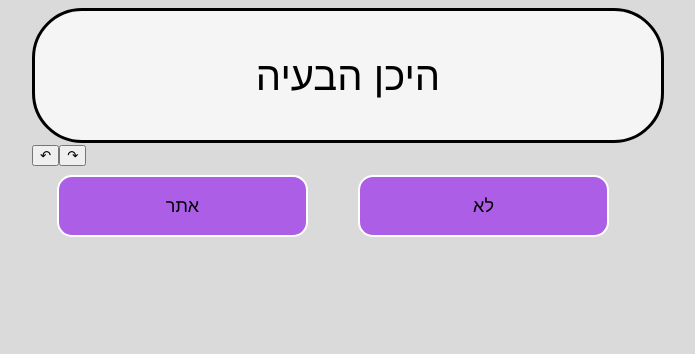
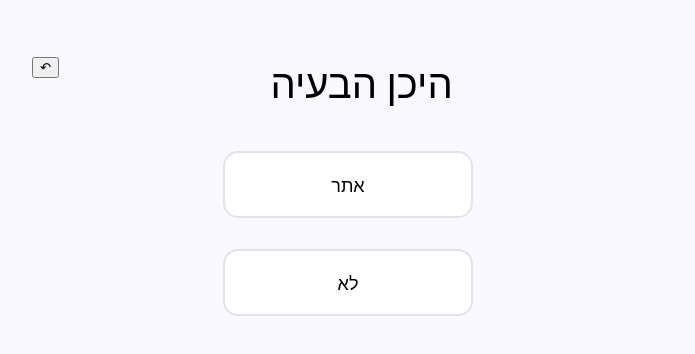
Before and after one commit to amitnoyberg18/DataMangement, a React (Create React App) app: page / in a window 1280 px wide. Shown: the top 354 px of the page, without its empty margins (292-987 px from the left). Built offline with nearby package versions, Linux system fonts and the light colour scheme.

Commit message:
add a final page and change UI

```diff
--- a/src/App.tsx
+++ b/src/App.tsx
@@ -3,6 +3,7 @@ import Question from "./components/Question";
 import Answer from "./components/Answer";
 import CardQuestionnaire from "./classes/cardQuestion";
 import dataVal from './data/data';
+import FinalAnswerPage from './components/FinalAnswerPage';
 
 interface Istate{
   cardTree :CardQuestionnaire<string>
@@ -24,23 +25,24 @@ function App() {
   const backToPrevCard = ()=>{
     setCard((theCard:CardQuestionnaire<string>)=>theCard.getPrevCard())
   }
-  const forwardquestio = ()=>{
-
-  }
 
 //another variable that contains an array of dictonaries that contains the question and the picked answer
 
   return (
     <div className="App">
-      <Question questionText={card.getQuestionText()}/>
-      {card.getAnwers()?.map((answer,index)=>{
-        console.log(index)
-        return <Answer answer={answer} index={index} key={index} setCard={setCard}/>
-      })}
-      <div className="buttons">
-        <button onClick={backToPrevCard}>&#x21B6;</button>
-        <button>&#x21B7;</button>
-      </div>
+              <div className="buttons">
+          <button onClick={backToPrevCard}>&#x21B6;</button>
+          {/* <button>&#x21B7;</button> */}
+        </div>
+      {card.hasNext() &&
+      <div className="card">
+        <Question questionText={card.getQuestionText()}/>
+        {card.getAnwers()?.map((answer,index)=>{
+          return <Answer answer={answer} index={index} key={index} setCard={setCard}/>
+        })}
+
+      </div>}
+      {!card.hasNext() && <FinalAnswerPage theWayToSolve={card.getQuestionText()} crmDetails={card.getAnwers()} setCard={setCard}/>}
     </div>
   );
 }
--- a/src/classes/cardQuestion.tsx
+++ b/src/classes/cardQuestion.tsx
@@ -1,10 +1,20 @@
+// type cardTree<T> ={
+//     id:number;
+//      questionText:T;
+//      answers ? :T[];
+//      prevCard ? :Tree<T>;
+//      nextCards ? :Tree<T>[];
+//      indexSelectedAnswer ?:number;
+
+// }
+
 export default class Tree<T> {
     private id:number;
     private questionText:T;
-    private answers ?:T[];
-    private prevCard ? :Tree<T> ;
-    private nextCards ? : Tree<T>[];
-    private indexSelectedAnswer ?:number
+    private answers ? :T[];
+    private prevCard ? :Tree<T>;
+    private nextCards ? :Tree<T>[];
+    private indexSelectedAnswer ?:number;
     // we need to add a note variable so if in certain question
     // they need to check somthing they will have an explanition to how
 
@@ -33,7 +43,10 @@ export default class Tree<T> {
         return this.questionText;
     }
     getAnwers = ()=>{
-        return this.answers;
+        if(this.answers !== undefined){
+            return this.answers;
+        }
+        return [];
     }
 
     getNextCard = ()=>{
@@ -53,6 +66,12 @@ export default class Tree<T> {
                 return this.nextCards[this.indexSelectedAnswer];
             }
         }
+    }
+    hasNext =()=>{
+        if(this.nextCards !== undefined){
+            return true;
+        }
+        return false;
     }
 
     // getBackTheNextSelectedCard = ()=>{
--- /dev/null
+++ b/src/components/FinalAnswerPage.tsx
@@ -0,0 +1,26 @@
+import React from "react";
+import dataVal from '../data/data';
+
+interface IProps{
+    // cardQuestionnaire: CardQuestionnaire<string>;
+    theWayToSolve: string;
+    crmDetails:string[];
+    setCard: Function;
+}
+const FinalAnswerPage: React.FC<IProps> = ({theWayToSolve,crmDetails,setCard}) => {
+
+    return (
+        <div  className="FinalAnswerPage">
+            <h2>תחום: {crmDetails[0]}</h2>
+            <h2>תת תחום: {crmDetails[1]}</h2>
+            <h2>שאלה: {crmDetails[2]}</h2>
+            <h2>תת שאלה: {crmDetails[3]}</h2>
+            <br />
+            <br />
+            <p>תשובה סופית: {theWayToSolve}</p>
+            <button onClick={()=>setCard(()=>dataVal()[0])}>חזרה להתחלה</button>
+        </div>
+     );
+}
+
+export default FinalAnswerPage;
--- a/src/data/data.tsx
+++ b/src/data/data.tsx
@@ -1,4 +1,7 @@
 import CardQuestionnaire from "../classes/cardQuestion"
+
+
+
 const dataVal = () =>{
     const data = [
         new CardQuestionnaire<string>(1,"היכן הבעיה",["אתר","לא"]),
@@ -6,8 +9,8 @@ const dataVal = () =>{
         new CardQuestionnaire<string>(3,"האם התחבר בעבר",["לא","כן"]),
         new CardQuestionnaire<string>(4,"שילחו קישור לסיסמא ראשונית. הצליח?",["כן","לא"]),
         new CardQuestionnaire<string>(5,"הביאו סיסמה ראשונית. הצליח?",["כן","לא"]),
-        new CardQuestionnaire<string>(6,"final",["לבדוק ולעשות הסבה"]),
-        new CardQuestionnaire<string>(7,"שאלונים",["לבדוק ולעשות הסבה"]),
+        new CardQuestionnaire<string>(6,"להיכנס לטרנזקציה ........",["תחום","תת תחום","שאלה","תת שאלה","תבנית תשובה בCRM"]),
+        new CardQuestionnaire<string>(7,"שאלונים",["לבדוק איזה שאלון ולעשות הסבה"]),
 
     ]
     data[0].setNext([data[1],data[5]]);
--- a/src/index.css
+++ b/src/index.css
@@ -6,41 +6,40 @@ body {
   -moz-osx-font-smoothing: grayscale;
   text-align: center;
   font-size: large;
-  background-color:rgb(218, 218, 218)
+  font-family:Impact, Haettenschweiler, 'Arial Narrow Bold', sans-serif;
+  background-color:rgb(250, 248, 255);
 }
 
 .App{
   position: relative;
-  padding: auto;
   width: 50%;
   margin: auto;
-  /* border: 2px solid green; */
+  margin-top: 4%;
 
 
 }
 .question{
-  border:3px solid black;
-  background-color: whitesmoke;
-  border-radius: 50px;
   font-size: 40px;
 }
 .answer{
-  position: static;
-  border: 2px solid white;
+  position: relative;
+  border: 2px solid #e0e2ee;
   border-radius: 15px;
-  height: 40%;
+  height: 50%;
   width: 39%;
-  margin:4%;
+  margin:auto;
   margin-top:5%;
-  float: left;
-  background-color:rgb(173, 94, 230);
-  transition: background-color 2s;
+  background-color:#ffffff;
+  transition: background-color 1.5s;
 
 }
 .answer:hover{
-  background-color: white;
+  background-color: #5a4dff;
+  border: 2px solid #5a4dff;
+
 }
 .buttons{
-  position:absolute;
+  position:relative;
+  float: left;
   margin-bottom: 0px;
 }
```
